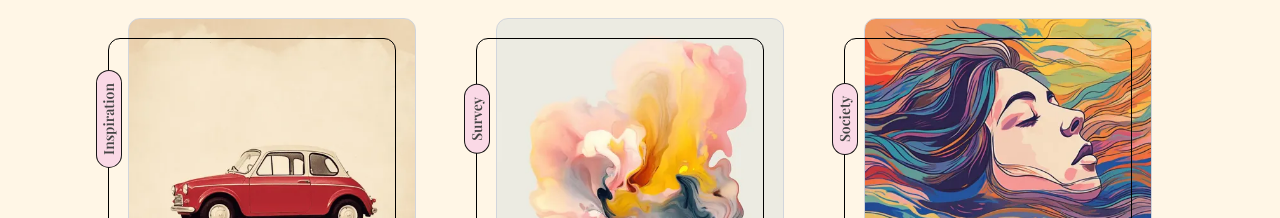
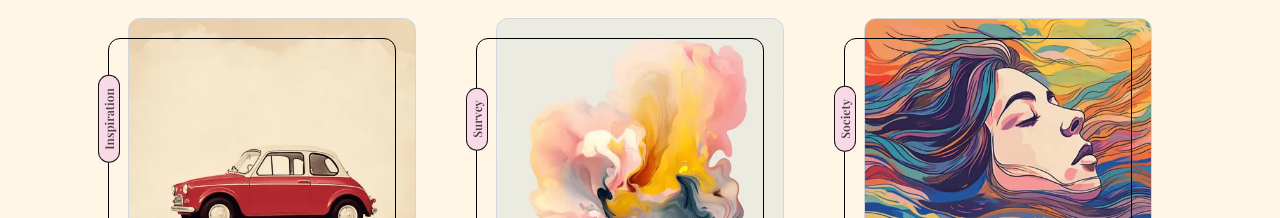
Before and after one commit to Olawoyin1/sosioloji, a React (Vite) app: page / in a window 1280 px wide. Shown: the part 668-886 px from the top of the page. Built offline with nearby package versions, Linux system fonts and the light colour scheme; a web font is replaced by a local one.

Commit message:
font reduced - tags

```diff
--- a/src/components/SingleCard.tsx
+++ b/src/components/SingleCard.tsx
@@ -235,8 +235,8 @@ const SingleCard = ({ item }: { item: CardItem }) => {
       <Link
         to={item.categoryLink}
         className={`
-          bg-[#FAD9E6] border border-black/90 rounded-full
-          px-3 py-[2px] text-[#444] font-semibold text-sm no-underline
+          bg-[#FAD9E6] text-xs border border-black/90 rounded-full
+          px-3 py-[2px] text-[#444] font-semibold no-underline
           flex justify-center items-center -rotate-90
           ${isMobile ? "-" : "-rotate-90"}
         `}
```
